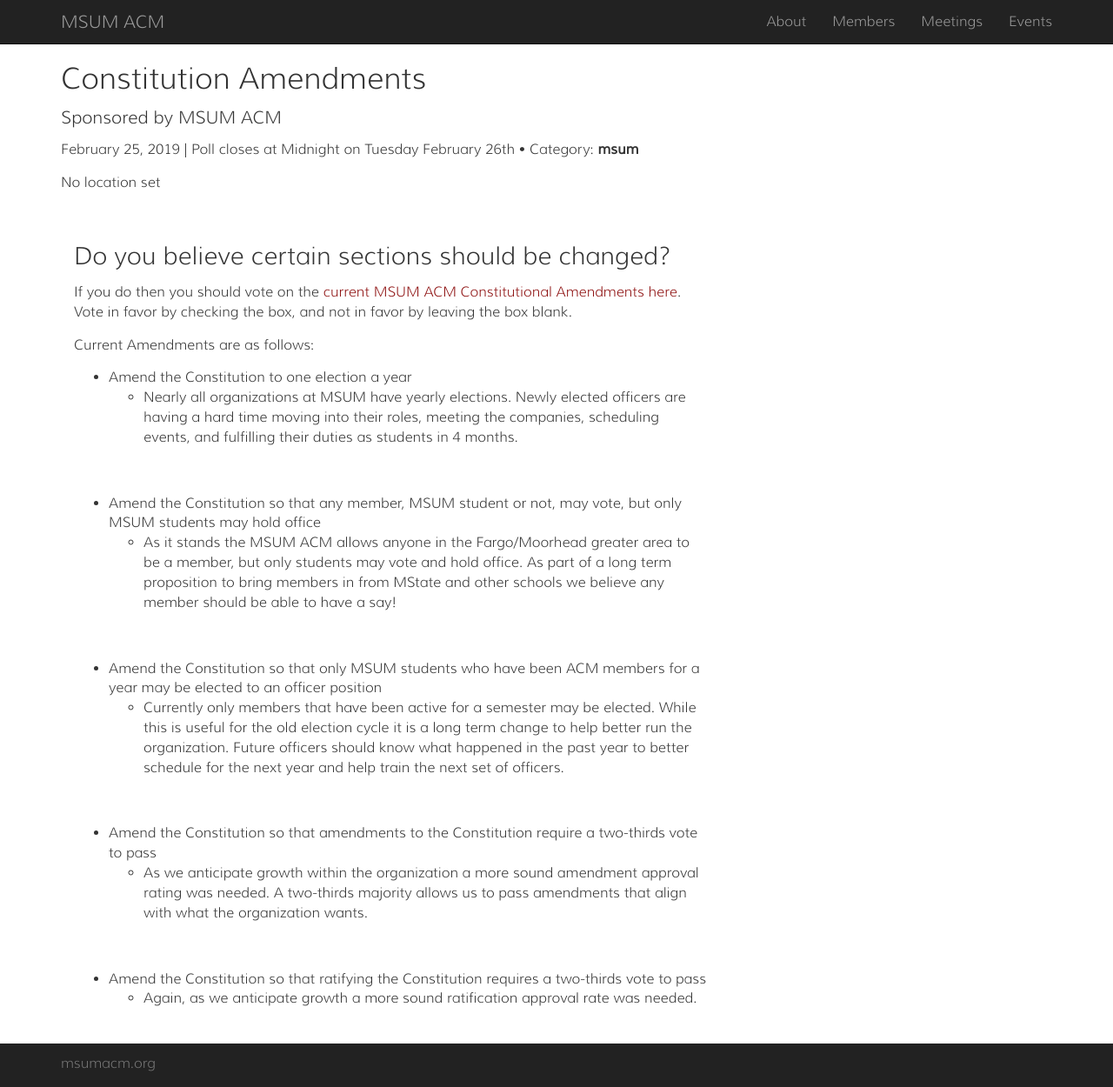
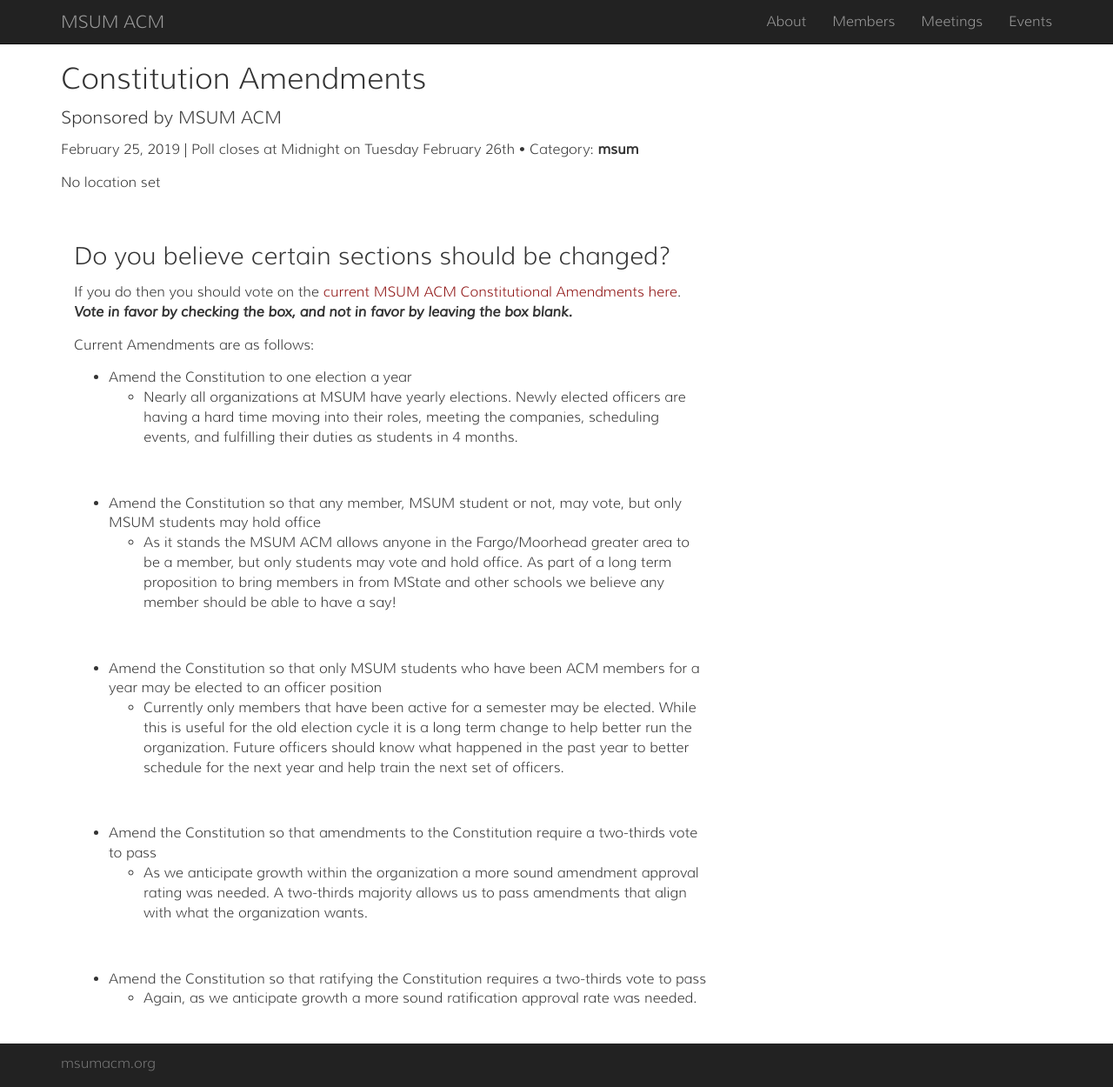
Before and after one commit to alunduil/MSUM-ACM.github.io, a Jekyll site: the page built from _posts/2019-02-25-Constitution-Amendments.md, in a window 1280 px wide and 1250 px high. Shown: the whole window at 87% size. Built offline with Jekyll 4.4.1, drawn with Linux system fonts in a browser that asks for light colours.

Commit message:
Formatting changes

```diff
--- a/_posts/2019-02-25-Constitution-Amendments.md
+++ b/_posts/2019-02-25-Constitution-Amendments.md
@@ -8,7 +8,7 @@
 ---
 
 ### Do you believe certain sections should be changed?
-If you do then you should vote on the [current MSUM ACM Constitutional Amendments here](https://mnstate.campuslabs.com/engage/submitter/form/start/253105). Vote in favor by checking the box, and not in favor by leaving the box blank.
+If you do then you should vote on the [current MSUM ACM Constitutional Amendments here](https://mnstate.campuslabs.com/engage/submitter/form/start/253105). **_Vote in favor by checking the box, and not in favor by leaving the box blank._**
 
 Current Amendments are as follows:
 * Amend the Constitution to one election a year
```
